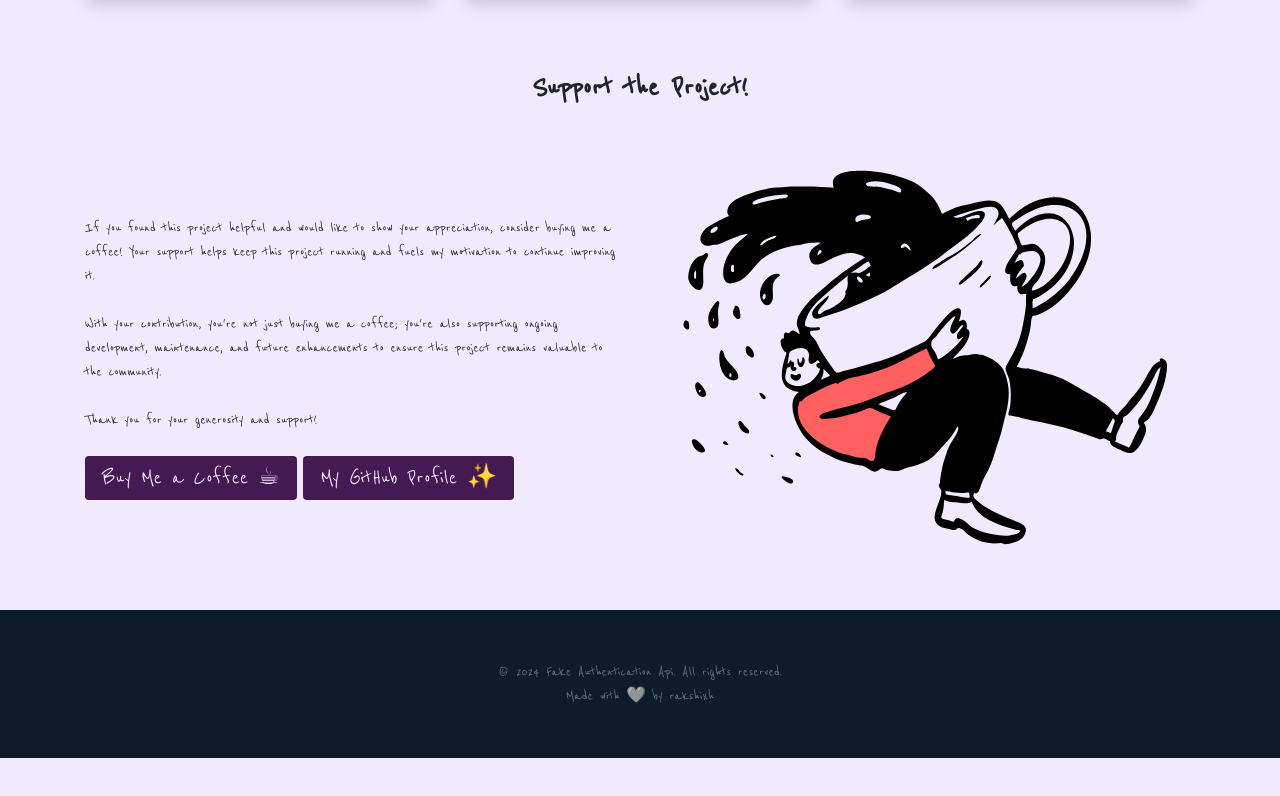
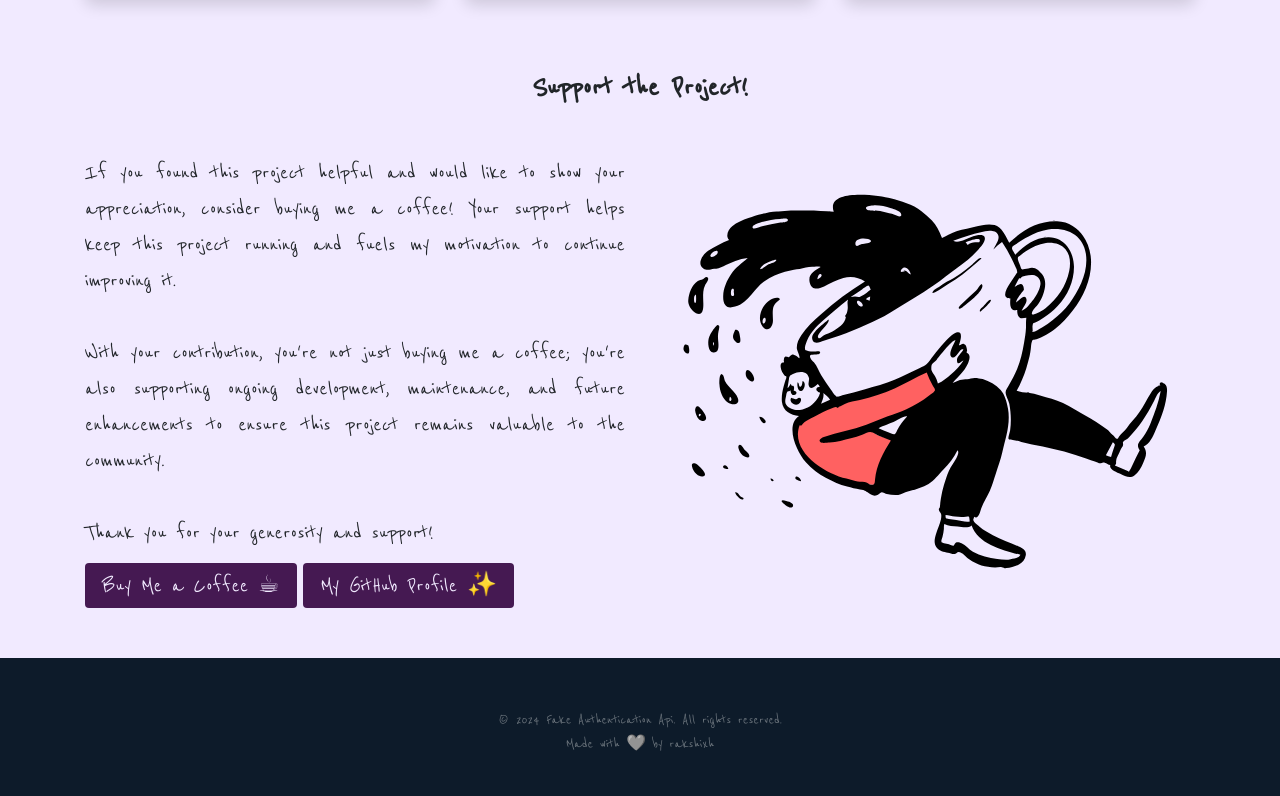
Before and after one commit to rakshixh/FakeAuthentication-API, a website: page website/index.html in a window 1280 px wide. Shown: the part 1289-2085 px from the top of the page. Before the commit the page ends 2047 px from the top, so only its background shows below. Drawn offline with nearby package versions, Linux system fonts and the light colour scheme.

Commit message:
added style for self section

```diff
--- a/website/style.css
+++ b/website/style.css
@@ -85,6 +85,13 @@ body {
     font-size: 1.1rem;
 }
 
+/* Paragraph styling */
+.self-section-para {
+    font-size: 1.5rem;
+    text-align: justify;
+    margin: 0px;
+}
+
 .footer {
     background-color: #0D1B2A;
     padding: 50px;
```
